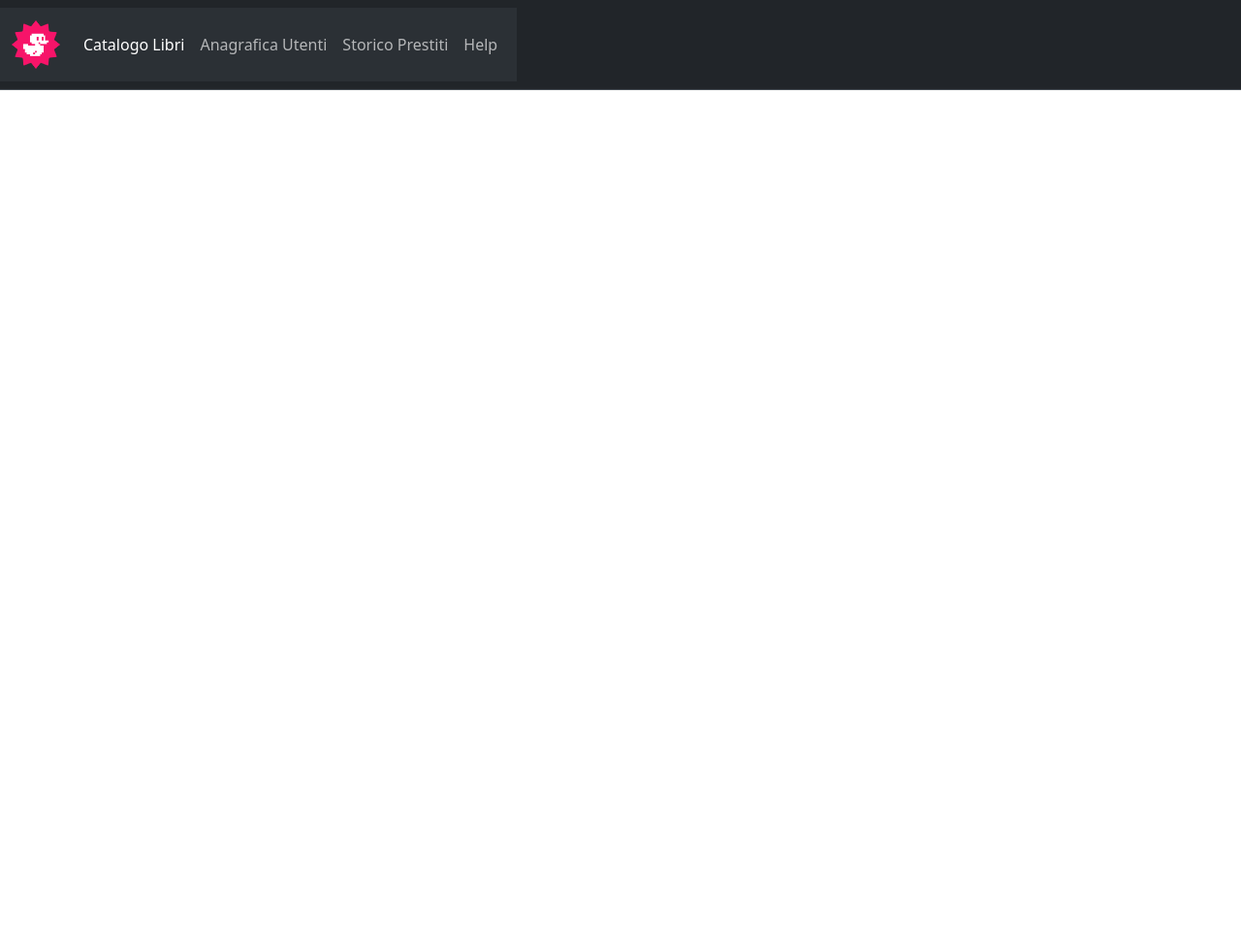
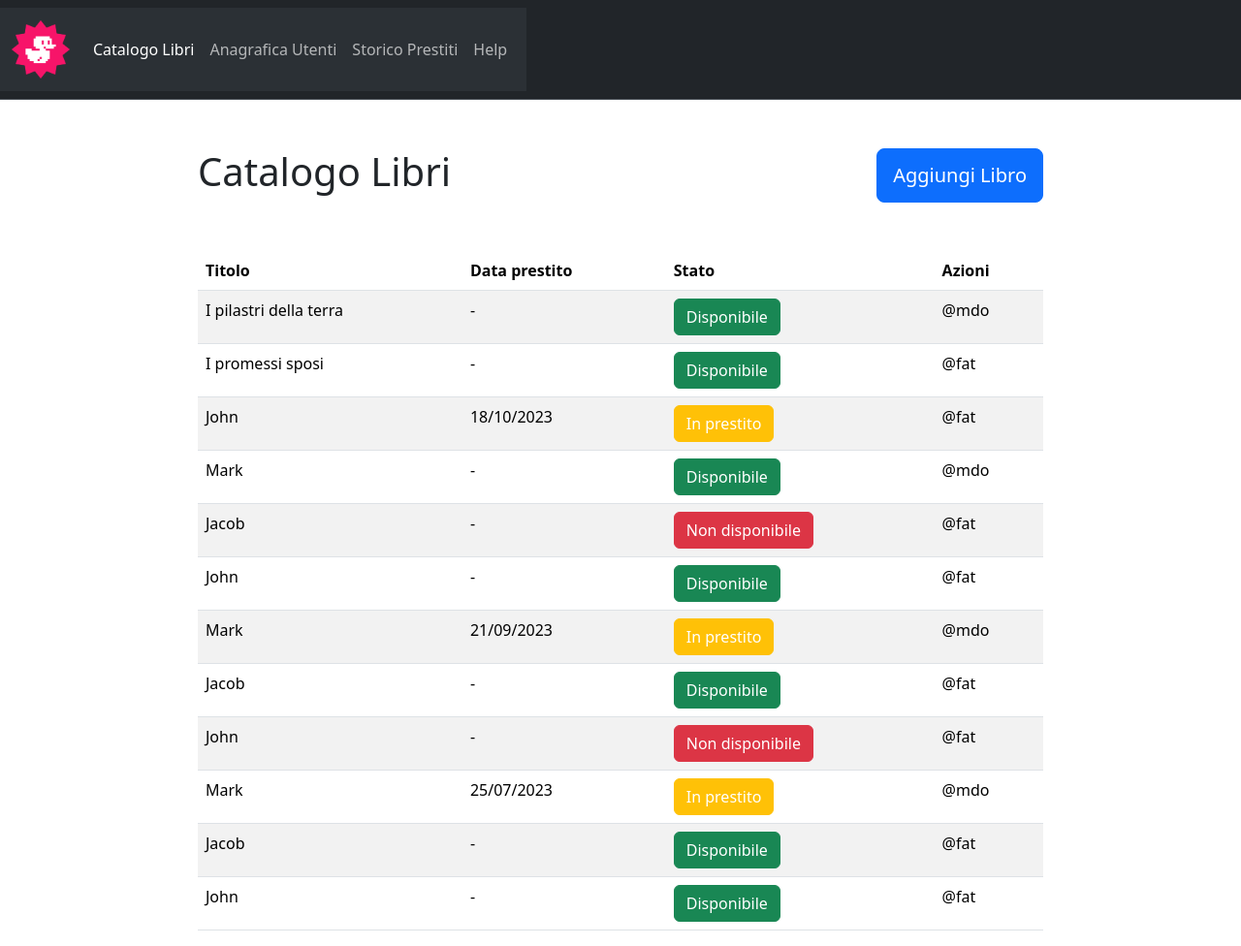
Before and after one commit to francescoturco/html-css-bootstrap-dashboard, a plain HTML site: page index.html in a window 1280 px wide. Shown: the whole page at 97% size. Before the commit the page ends 800 px from the top, so only its background shows below. Drawn offline with nearby package versions, Linux system fonts and the light colour scheme.

Commit message:
table-buttons

```diff
--- a/css/app.css
+++ b/css/app.css
@@ -1,7 +1,11 @@
 /*DEBUG*/
 
-.debug.row >*{
-    border: 1px solid;
+.debug .row > * {
+    border: 1px solid red;
+}
+
+.debug .container {
+    border: 2px solid blue;
 }
 
 
@@ -9,7 +13,8 @@
 
 
 .container {
-
+    max-width: 70%;
+    margin-top: 50px;
 }
 
 
@@ -20,6 +25,20 @@
 /*HEADER*/
 
 .img-navbar {
-    max-width: 50px;
+    max-width: 60px;
 
 }
+
+
+
+
+/*MAIN*/
+
+.title {
+    display: flex;
+    justify-content: space-between;
+}
+
+.btn-color {
+    color: white;
+}
--- a/index.html
+++ b/index.html
@@ -29,6 +29,108 @@
             </nav>
         </header>
 
+        <main>
+          <div class="container">
+            <div class="title">
+              <h1>Catalogo Libri</h1>
+              <button type="button" class="btn btn-primary btn-lg">Aggiungi Libro</button>
+            </div>
+          </div>
+          <div class="container">
+            <table class="table table-striped">
+              <thead>
+                <tr>
+                  <th scope="col">Titolo</th>
+                  <th scope="col">Data prestito</th>
+                  <th scope="col">Stato</th>
+                  <th scope="col">Azioni</th>
+
+                </tr>
+              </thead>
+              <tbody>
+                <tr>
+                  <td>I pilastri della terra</td>
+                  <td>-</td>
+                  <td><button type="button" class="btn btn-success">Disponibile</button></td>
+                  <td>@mdo</td>
+                </tr>
+                <tr>
+                  <td>I promessi sposi</td>
+                  <td>-</td>
+                  <td><button type="button" class="btn btn-success">Disponibile</button></td>
+                  <td>@fat</td>
+                </tr>
+                <tr>
+                  <td>John</td>
+                  <td>18/10/2023</td>
+                  <td><button type="button" class="btn btn-warning btn-color">In prestito</button></td>
+                  <td>@fat</td>
+                </tr>
+                <tr>
+                  <td>Mark</td>
+                  <td>-</td>
+                  <td><button type="button" class="btn btn-success">Disponibile</button></td>
+                  <td>@mdo</td>
+                </tr>
+                <tr>
+                  <td>Jacob</td>
+                  <td>-</td>
+                  <td><button type="button" class="btn btn-danger">Non disponibile</button></td>
+                  <td>@fat</td>
+                </tr>
+                <tr>
+                  <td>John</td>
+                  <td>-</td>
+                  <td><button type="button" class="btn btn-success">Disponibile</button></td>
+                  <td>@fat</td>
+                </tr>
+                <tr>
+                  <td>Mark</td>
+                  <td>21/09/2023</td>
+                  <td><button type="button" class="btn btn-warning btn-color">In prestito</button></td>
+                  <td>@mdo</td>
+                </tr>
+                <tr>
+                  <td>Jacob</td>
+                  <td>-</td>
+                  <td><button type="button" class="btn btn-success">Disponibile</button></td>
+                  <td>@fat</td>
+                </tr>
+                <tr>
+                  <td>John</td>
+                  <td>-</td>
+                  <td><button type="button" class="btn btn-danger">Non disponibile</button></td>
+                  <td>@fat</td>
+                </tr>
+                <tr>
+                  <td>Mark</td>
+                  <td>25/07/2023</td>
+                  <td><button type="button" class="btn btn-warning btn-color">In prestito</button></td>
+                  <td>@mdo</td>
+                </tr>
+                <tr>
+                  <td>Jacob</td>
+                  <td>-</td>
+                  <td><button type="button" class="btn btn-success">Disponibile</button></td>
+                  <td>@fat</td>
+                </tr>
+                <tr>
+                  <td>John</td>
+                  <td>-</td>
+                  <td><button type="button" class="btn btn-success">Disponibile</button></td>
+                  <td>@fat</td>
+                </tr>
+              </tbody>
+
+            </table>
+
+          </div>
+
+          </div>
+        </main>
+
+
+
 
 
 
```
